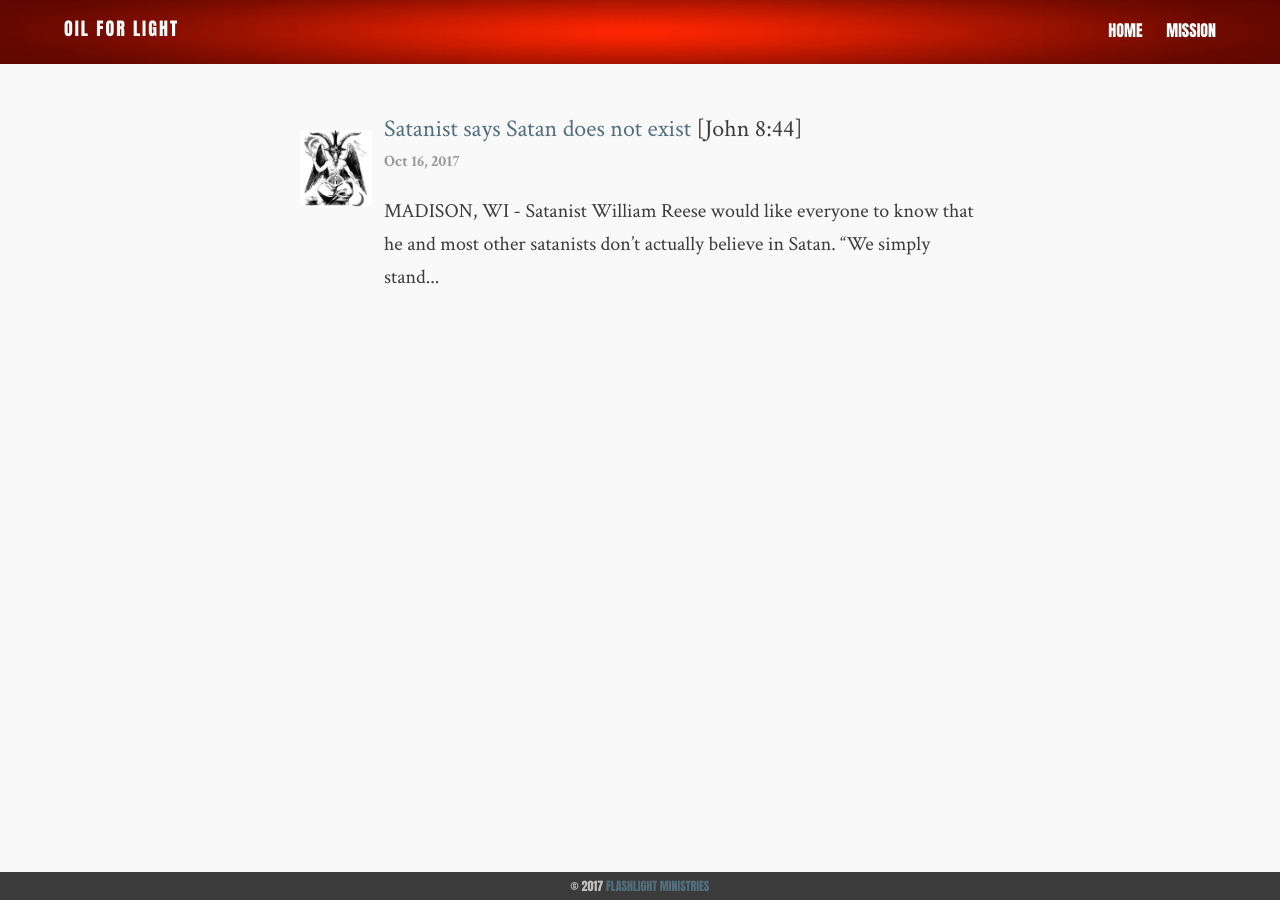
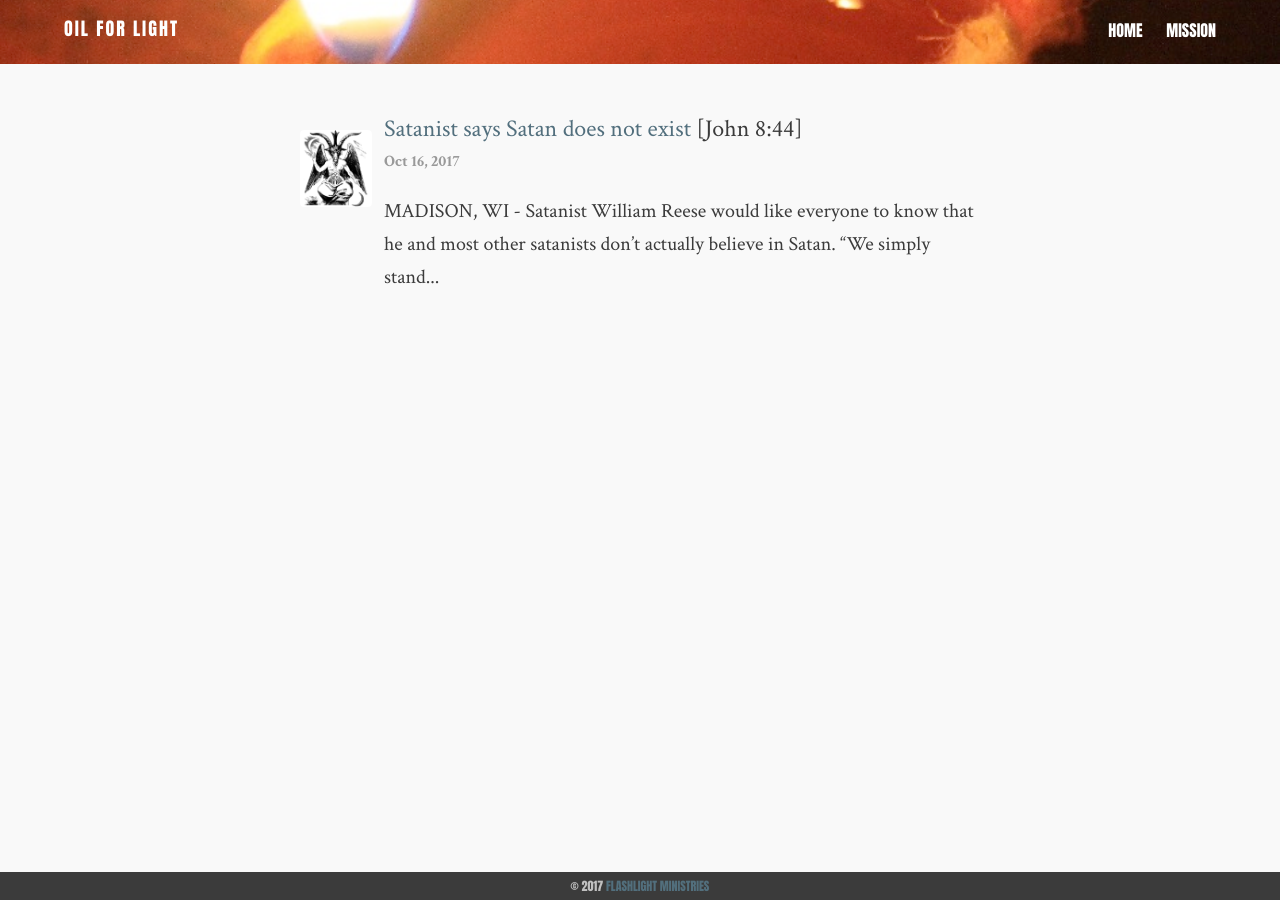
Before and after one commit to flashlightministries/oilforlight, a Jekyll site: the page built from index.html, in a window 1280 px wide. Built offline with Jekyll 4.4.1, drawn with Linux system fonts in a browser that asks for light colours; nearby versions of some CDN libraries; the list of posts is cut into pages by our own code.

Commit message:
Update default.html

```diff
--- a/_layouts/default.html
+++ b/_layouts/default.html
@@ -3,7 +3,7 @@
 
 <section class="article">
 
-  <div class="nav" style="background-image: url({{ site.url }}/images/red-gradient-64px.png)"></div>
+  <div class="nav" style="background-image: url({{ site.url }}/images/oil-lamp.jpg)"></div>
 
   <article class="wrap post">
     <div class="article-content">
```
